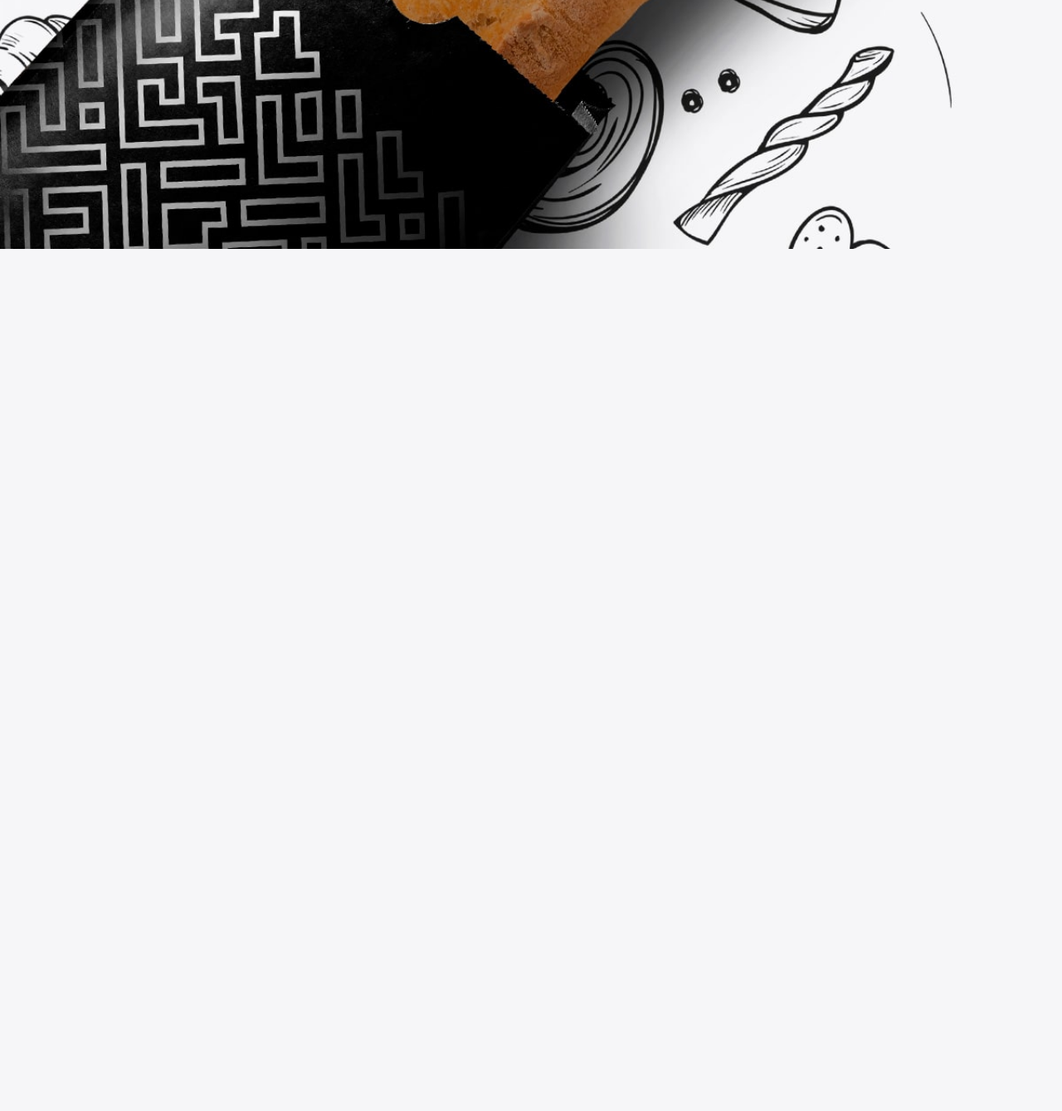
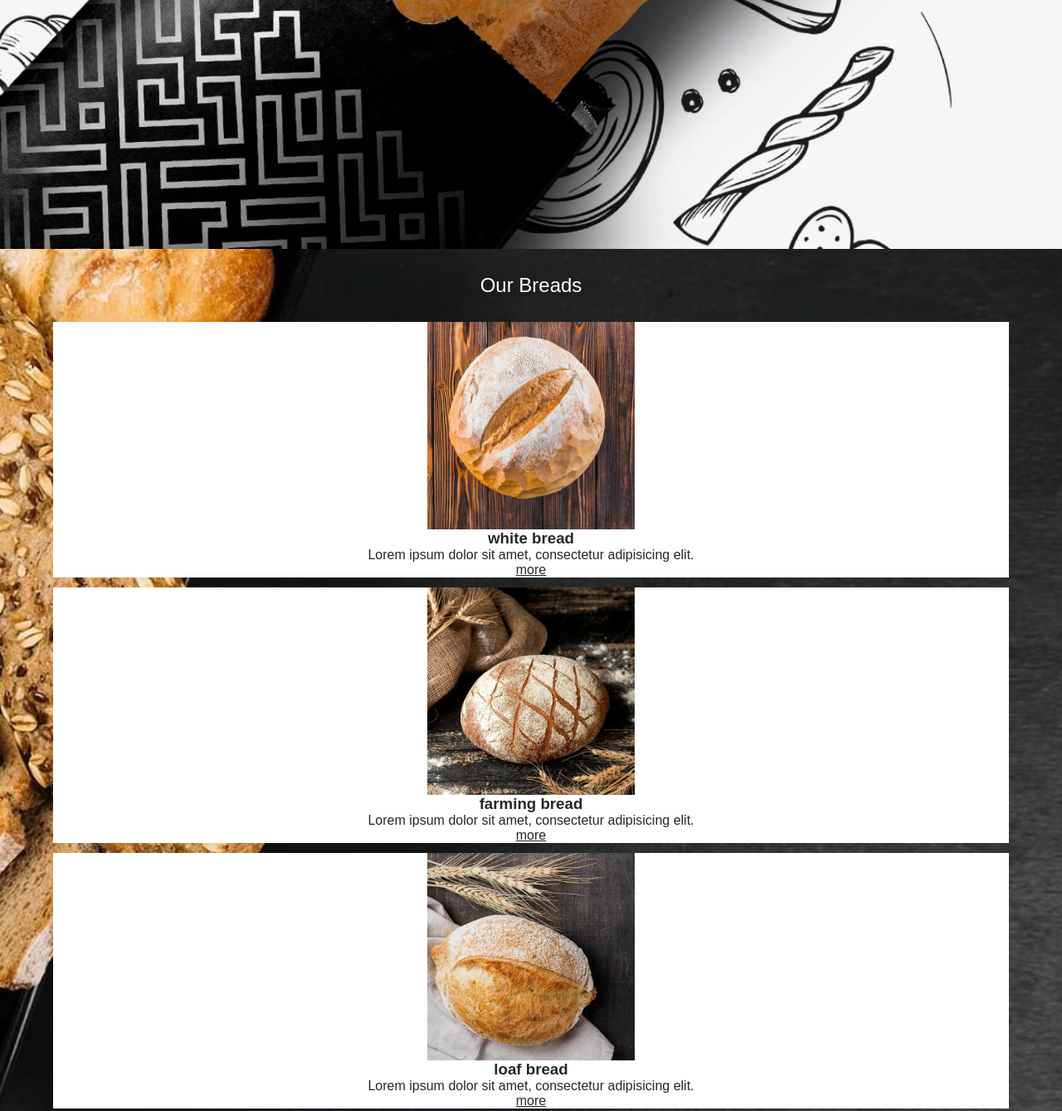
Before and after one commit to isahua16/Bread, a plain HTML site: page index.html in a window 1280 px wide. Shown: the part 1221-2560 px from the top of the page at 83% size. Before the commit the page ends 1521 px from the top, so only its background shows below. Drawn offline with Linux system fonts and the light colour scheme.

Commit message:
Added second second layout

```diff
--- a/index.html
+++ b/index.html
@@ -27,6 +27,7 @@
         <img src="/images/menu.svg" alt="Menu Icon" />
       </div>
     </header>
+
     <section id="hero">
       <div id="hero_one">
         <img src="/images/logo.png" alt="Logo" />
@@ -38,11 +39,43 @@
         </p>
         <a href="#">READ MORE</a>
       </div>
+
       <img
         id="hero_two"
         src="/images/breadeleven.jpg"
         alt="Imgae of a baguette"
       />
     </section>
+
+    <section id="our_breads">
+      <h1>Our Breads</h1>
+
+      <div id="our_breads_container">
+        <article class="our_breads_article">
+          <img src="/images/breadnine.jpg" alt="Loaf of bread" />
+          <h3>white bread</h3>
+          <p>Lorem ipsum dolor sit amet, consectetur adipisicing elit.</p>
+          <a href="#">more</a>
+        </article>
+        <article class="our_breads_article">
+          <img src="/images/breadeight.jpg" alt="Loaf of bread" />
+          <h3>farming bread</h3>
+          <p>Lorem ipsum dolor sit amet, consectetur adipisicing elit.</p>
+          <a href="#">more</a>
+        </article>
+        <article class="our_breads_article">
+          <img src="/images/breadseven.jpg" alt="Loaf of bread" />
+          <h3>loaf bread</h3>
+          <p>Lorem ipsum dolor sit amet, consectetur adipisicing elit.</p>
+          <a href="#">more</a>
+        </article>
+        <article class="our_breads_article">
+          <img src="/images/breadsix.jpg" alt="Loaf of bread" />
+          <h3>sourdough</h3>
+          <p>Lorem ipsum dolor sit amet, consectetur adipisicing elit.</p>
+          <a href="#">more</a>
+        </article>
+      </div>
+    </section>
   </body>
 </html>
--- a/scss/style.scss
+++ b/scss/style.scss
@@ -21,7 +21,7 @@ body {
 }
 
 #page_header > div {
-  width: 95%;
+  width: 80%;
   max-width: 1000px;
   min-height: 10vh;
   display: grid;
@@ -41,11 +41,11 @@ body {
   width: 100%;
   display: grid;
   place-items: center;
-  height: 90vh;
-  grid-template-rows: 2fr 1fr;
+  grid-template-rows: 1fr auto;
 }
 
 #hero_one {
+  align-self: start;
   margin: 10px 0px;
   text-align: center;
   width: 80%;
@@ -74,7 +74,38 @@ body {
 
 #hero_two {
   width: 100%;
-  height: 100%;
-  object-fit: cover;
-  object-position: 50% 50%;
 }
+
+#our_breads {
+  width: 100%;
+  display: grid;
+  place-items: center;
+  background-image: url(/images/breadten.jpg);
+  background-position: center;
+  background-size: cover;
+  > h1 {
+    margin: 30px 0px;
+    font-weight: 200;
+    color: white;
+  }
+}
+
+#our_breads_container {
+  width: 100%;
+  display: grid;
+  place-items: center;
+  gap: 12px;
+}
+
+.our_breads_article {
+  width: 90%;
+  min-width: 280px;
+  display: grid;
+  place-items: center;
+  background-color: white;
+  > img {
+    width: 250px;
+    height: 250px;
+    object-fit: cover;
+  }
+}
```
Also changed, not shown: css/style.css, 1 other file.
